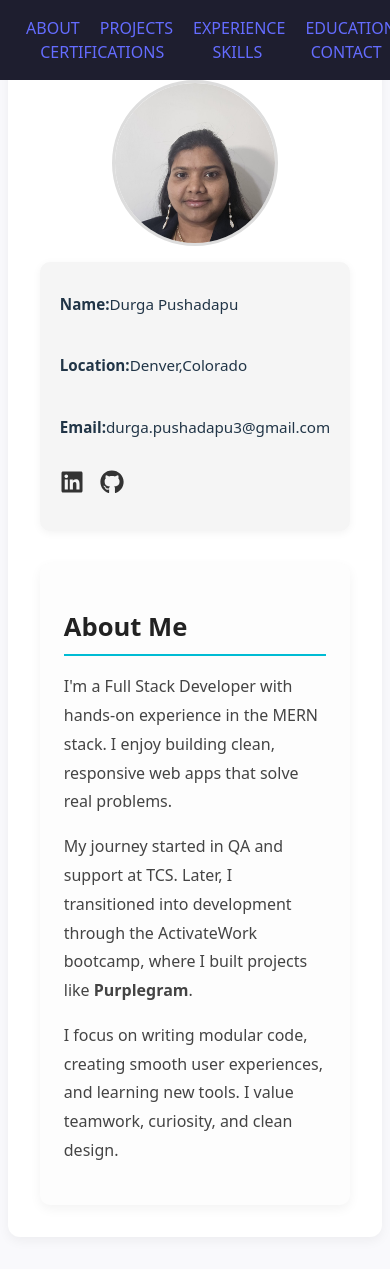
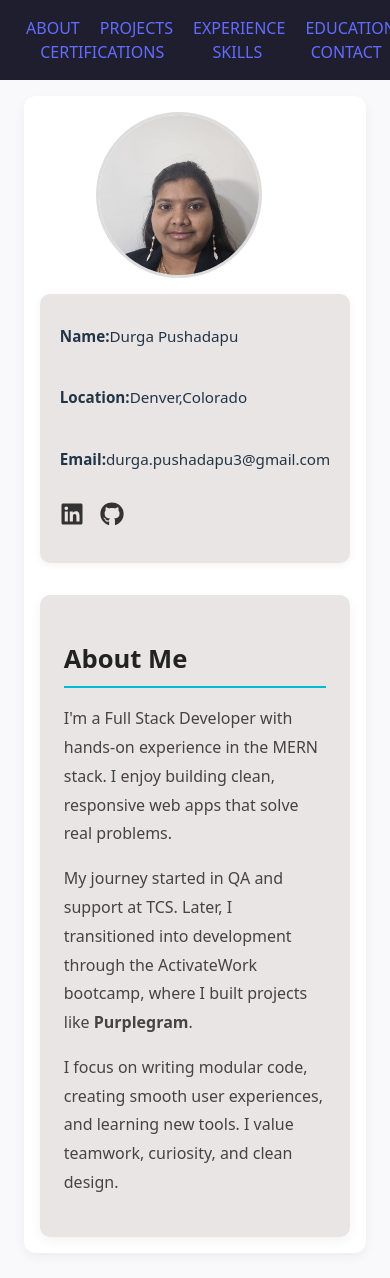
Before and after one commit to Vaahne/Portfolio, a React (Vite) app: page / in a window 390 px wide. Shown: the top 1278 px of the page. Built offline with nearby package versions, Linux system fonts and the light colour scheme.

Commit message:
mobile css

```diff
--- a/src/App.css
+++ b/src/App.css
@@ -10,6 +10,7 @@ html,body{
 }
 
 .mainContent{
+    /* background-color: #8e1d1d;  */
     margin-top: 1rem;
     background-color: linear-gradient(135deg, #5f0a3e, #ca66c5);
 }
--- a/src/App.jsx
+++ b/src/App.jsx
@@ -8,11 +8,13 @@ import Experience from './pages/Experience/Experience'
 import Education from './pages/Education/Education'
 import Skills from './pages/Skills/Skills'
 import Certificate from './pages/Certificates/Certificate'
+import ScrollToTop from './components/ScrollToTop/ScrollToTop'
 
 function App() {
 
   return (
    <>
+    <ScrollToTop/>
     <NavBar/>
     <div className='mainContent'>
     <Routes>
--- /dev/null
+++ b/src/components/ScrollToTop/ScrollToTop.jsx
@@ -0,0 +1,13 @@
+import { useEffect } from "react";
+import { useLocation } from "react-router-dom";
+
+export default function ScrollToTop(){
+    const {pathname} = useLocation();
+
+    useEffect(()=>{
+        // window.scrollTo(0,0);
+        window.scrollTo({left:0,top:0,behavior:'smooth'});
+    },[pathname]);
+
+    return null;
+}
--- a/src/pages/About/About.module.css
+++ b/src/pages/About/About.module.css
@@ -1,9 +1,9 @@
 .aboutContainer {
   display: flex;
   justify-content: center;
-  padding: 2rem;
   background-color: #f9f9fc;
-  margin: 1rem auto;
+  padding: 6rem 2rem 2rem;
+
 }
 
 .about {
@@ -14,7 +14,7 @@
   background-color: #fff;
   border-radius: 12px;
   box-shadow: 0 4px 12px rgba(0,0,0,0.05);
-  padding: 2rem;
+  padding: 1rem;
   gap: 2rem;
 }
 .profileSection{
@@ -38,7 +38,7 @@
 }
 
 .box {
-  background-color: #f5f5f5;
+  background-color: #eae5e5;
   padding: 1rem 1.25rem;
   border-radius: 10px;
   font-size: 0.95rem;
@@ -69,7 +69,7 @@
 }
 
 .about1 {
-  background-color: #fdfdfd;
+  background-color: #eae5e5;
   padding: 1.5rem;
   border-radius: 10px;
   box-shadow: 0 4px 12px rgba(0,0,0,0.05);
@@ -92,10 +92,12 @@
 }
 
 /* Responsive layout */
-@media (min-width: 768px) {
+@media (max-width: 700px) {
+  .aboutContainer{
+    padding-top: 5rem ;
+  }
   .about {
-    margin-left: 200px;
-    flex-direction: row;
+    flex-direction: column;
     align-items: flex-start;
   }
 
--- a/src/pages/Certificates/Certificate.module.css
+++ b/src/pages/Certificates/Certificate.module.css
@@ -56,8 +56,9 @@
         margin-left: auto;
     }
 } */
-@media (max-width:1079px){
+@media (max-width:700px){
     .certifications{
+        margin-top: 4rem;
         margin-left:auto;
         padding: 1rem;
     }
--- a/src/pages/Contact/Contact.module.css
+++ b/src/pages/Contact/Contact.module.css
@@ -82,3 +82,9 @@
 .intro a:hover {
   color: #9d4edd;
 }
+
+@media (max-width:700px){
+  .contact{
+    margin:4rem auto;
+  }
+}
--- a/src/pages/Education/Education.jsx
+++ b/src/pages/Education/Education.jsx
@@ -6,13 +6,15 @@ export default function Education(){
             <h3>EDUCATION</h3>
             <div>
                 <h3>Per Scholas <span>2025</span></h3>
-                <p >Software Development</p>
-                <p>Learning MERN Stack Software Developement course which includes : Html , Css , Javascript, React , Express, Node.js , MongoDb</p>
+                <strong>Software Development Program</strong>
+                <p>Learning full-stack web development with a focus on front-end and back-end technologies including HTML, CSS, JavaScript, React, Node.js, Express, and MongoDB. Emphasis on real-world projects, teamwork, and industry best practices.</p>
+
             </div>
             <div>
-                <h3>GMRIT <span>2007-2011</span></h3>
-                <p>Bachelor Degree</p>
-                <p>Bachelor’s degree in Computer Science with a strong foundation in programming, data structures, algorithms, databases, and software development. </p>
+                <h3>GMRIT <span>2007–2011</span></h3>
+                <strong>Bachelor’s Degree in Computer Science and Engineering</strong>
+                <p>  Built a strong foundation in programming, data structures, algorithms, databases, object-oriented design, and software engineering principles. Gained hands-on experience with Java, SQL, and software development methodologies through academic projects and labs.</p>
+
             </div>
         </div>
      </>
--- a/src/pages/Experience/Experience.jsx
+++ b/src/pages/Experience/Experience.jsx
@@ -6,15 +6,15 @@ export default function Experience(){
             <h3>EXPERIENCE </h3>
             <div>
                 <h4>ActivateWork powered by Per Scholas<span>2025</span></h4>
-                <p>Built Purplegram using MERN stack technologies.</p>
+                <p>Developed Purplegram, a full-stack web application using the MERN stack (MongoDB, Express, React, Node.js). Applied modern best practices in responsive UI design, RESTful APIs, and database management to deliver a scalable and maintainable solution.</p>
             </div>
             <div>
                 <h4>Tata Consultancy Services<span>2011-2015</span></h4>
-                <p>4 years of Experience as a QA Tester and in Support Team using Selenium ,Java, MySQL.</p>
+                <p>Four years of experience as a QA Tester and Support Engineer, specializing in automated testing with Selenium, Java programming, and MySQL database management. Designed and maintained test automation frameworks, performed root cause analysis, and resolved client issues to improve software quality.</p>
             </div>
             <div>
                 <h4>Red Hawk Ridge<span>2023-2025</span></h4>
-                <p>Experienced in developing lesson plans, maintaining attendance records, assisting parents with CCAP login, and ensuring compliance with school policies.</p>
+                <p>Developed and implemented lesson plans, maintained accurate attendance records, and provided parental support with CCAP system access. Ensured classroom compliance with school policies, fostering a safe and engaging learning environment.</p>
             </div>
         </div>
     </>
--- a/src/pages/Experience/Experience.module.css
+++ b/src/pages/Experience/Experience.module.css
@@ -42,8 +42,9 @@ h4{
     justify-content: space-between;
 }
 
-/* @media (max-width:760px){
+@media (max-width:700px){
   .experience{
-    margin-left:200px;
+    margin-top: 4rem;
+    margin-left:auto;
   }
-} */
+}
--- a/src/pages/Projects/Projects.module.css
+++ b/src/pages/Projects/Projects.module.css
@@ -3,8 +3,6 @@
   grid-template-columns: repeat(auto-fit,minmax(320px,1fr));
   gap: 2rem;
   margin-left: 300px;
-  /* margin: 2rem auto; */
-  /* max-width: 1000px; */
   padding:1rem;
 }
 
@@ -103,9 +101,9 @@
   margin: 1rem 0;
 }
 
-/* @media (min-width:600px){
+@media (max-width:700px){
 
-  .project{
-    margin: 2rem auto;
+  .projects{
+    margin: 4rem auto;
   }
-} */
+}
--- a/src/pages/Skills/Skills.module.css
+++ b/src/pages/Skills/Skills.module.css
@@ -76,3 +76,13 @@
 .python{
     background: linear-gradient(to right,rgb(106, 156, 52) 80%,grey 20%);
 }
+
+@media (max-width:700px){
+  .skills{
+    margin-top:4rem;
+  }
+  .prog{
+    display: grid;
+    grid-template-columns: repeat(1, 1fr); /* Two columns */
+  }
+}
```
Also changed, not shown: src/pages/About/About.jsx (indentation only).
